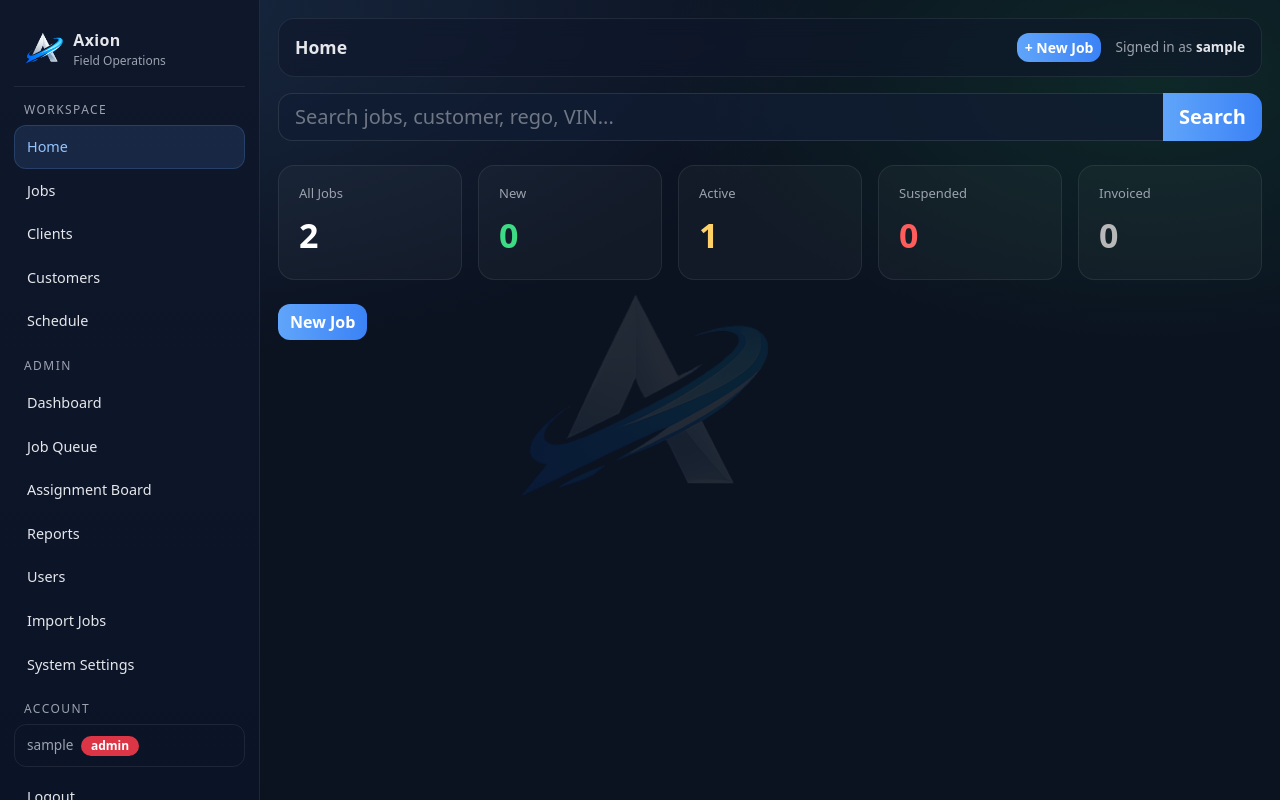
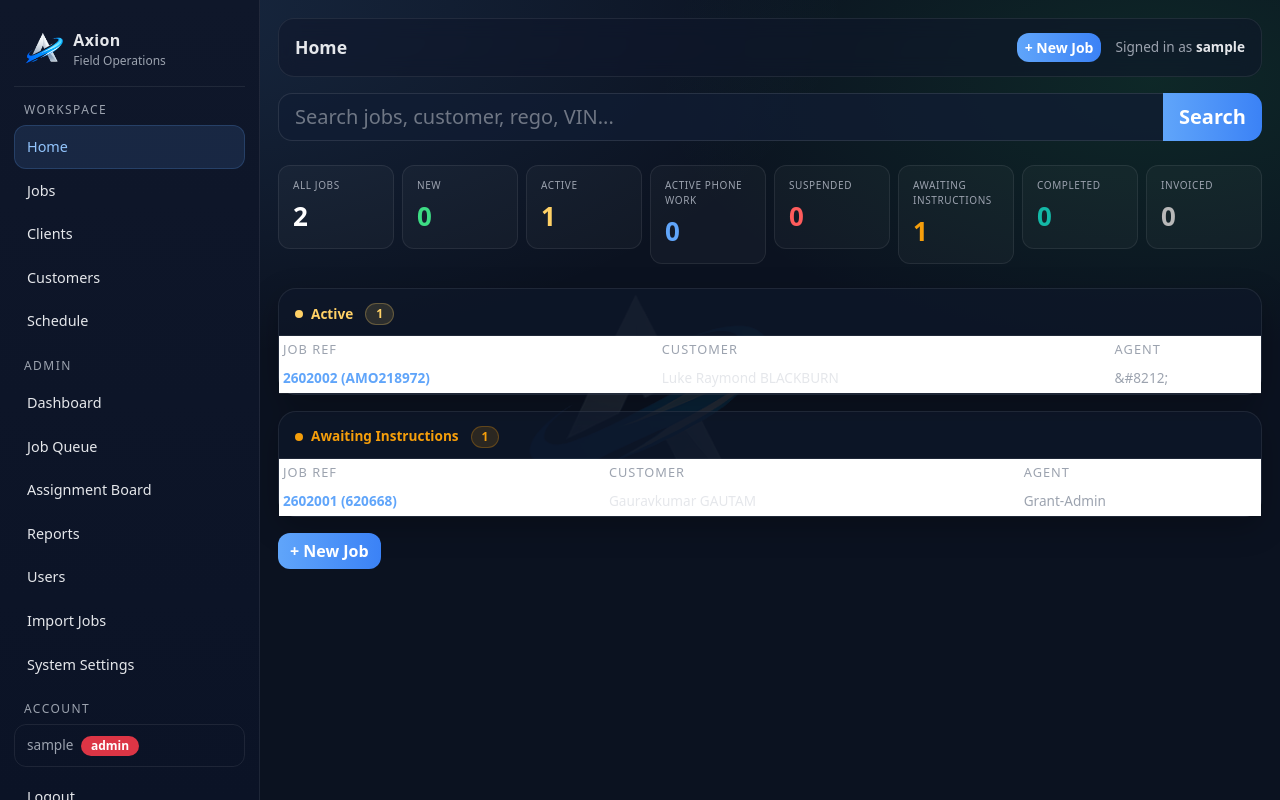
Before and after one commit to reclaimingtheacres-ui/axionx, a Flask app: page /dashboard in a window 1280 px wide. Run offline with Flask 3, Linux system fonts and the light colour scheme; a user stored in the database is signed in; data comes from the database, SQL or seed files in the repository; some libraries are stand-ins or nearby versions.

Commit message:
Organize job statuses into compact tiles and detailed lists
Adds new job status categories and refactors the dashboard to display them in a more organized, visually distinct manner using compact tiles and categorized job lists.

Replit-Commit-Author: Agent
Replit-Commit-Session-Id: 707010a3-0a98-46b5-85d4-72fcdb17e7bb
Replit-Commit-Checkpoint-Type: full_checkpoint
Replit-Commit-Event-Id: fc368f7b-48eb-406e-9b34-fc95f9098d27
Replit-Commit-Screenshot-Url: https://storage.googleapis.com/screenshot-production-us-central1/39eff0fe-e471-42b9-acca-839e18631cba/707010a3-0a98-46b5-85d4-72fcdb17e7bb/ZA1ksoQ
Replit-Helium-Checkpoint-Created: true

```diff
--- a/app.py
+++ b/app.py
@@ -679,26 +679,77 @@ def dashboard():
         cur.execute(q, params)
         return cur.fetchone()["c"]
 
+    STATUS_LIST = [
+        ("New",                       "new"),
+        ("Active",                    "active"),
+        ("Active - Phone work only",  "phone"),
+        ("Suspended",                 "suspended"),
+        ("Awaiting info from client", "awaiting"),
+        ("Completed",                 "completed"),
+        ("Invoiced",                  "invoiced"),
+    ]
+
+    def jrows(status):
+        if role == "agent":
+            sql = """
+                SELECT j.id, j.display_ref, j.status,
+                       COALESCE(cu.first_name || ' ' || cu.last_name,
+                                cu.company, 'No customer') AS customer_name,
+                       u.full_name AS assigned_name
+                FROM jobs j
+                LEFT JOIN customers cu ON cu.id = j.customer_id
+                LEFT JOIN users u ON u.id = j.assigned_user_id
+                WHERE j.status = ? AND j.assigned_user_id = ?
+                ORDER BY j.updated_at DESC
+            """
+            cur.execute(sql, (status, user_id))
+        else:
+            sql = """
+                SELECT j.id, j.display_ref, j.status,
+                       COALESCE(cu.first_name || ' ' || cu.last_name,
+                                cu.company, 'No customer') AS customer_name,
+                       u.full_name AS assigned_name
+                FROM jobs j
+                LEFT JOIN customers cu ON cu.id = j.customer_id
+                LEFT JOIN users u ON u.id = j.assigned_user_id
+                WHERE j.status = ?
+                ORDER BY j.updated_at DESC
+            """
+            cur.execute(sql, (status,))
+        return cur.fetchall()
+
     if role == "agent":
         base = "assigned_user_id = ?"
         p    = (user_id,)
         jobs_all       = jcount(base, p)
-        jobs_new       = jcount(base + " AND status = 'New'",       (user_id,))
-        jobs_active    = jcount(base + " AND status LIKE 'Active%'", (user_id,))
-        jobs_suspended = jcount(base + " AND status = 'Suspended'",  (user_id,))
-        jobs_invoiced  = jcount(base + " AND status = 'Invoiced'",   (user_id,))
+        jobs_new       = jcount(base + " AND status = 'New'",                      (user_id,))
+        jobs_active    = jcount(base + " AND status = 'Active'",                   (user_id,))
+        jobs_phone     = jcount(base + " AND status = 'Active - Phone work only'", (user_id,))
+        jobs_suspended = jcount(base + " AND status = 'Suspended'",                (user_id,))
+        jobs_awaiting  = jcount(base + " AND status = 'Awaiting info from client'",(user_id,))
+        jobs_completed = jcount(base + " AND status = 'Completed'",                (user_id,))
+        jobs_invoiced  = jcount(base + " AND status = 'Invoiced'",                 (user_id,))
     else:
         jobs_all       = jcount()
         jobs_new       = jcount("status = 'New'")
-        jobs_active    = jcount("status LIKE 'Active%'")
+        jobs_active    = jcount("status = 'Active'")
+        jobs_phone     = jcount("status = 'Active - Phone work only'")
         jobs_suspended = jcount("status = 'Suspended'")
+        jobs_awaiting  = jcount("status = 'Awaiting info from client'")
+        jobs_completed = jcount("status = 'Completed'")
         jobs_invoiced  = jcount("status = 'Invoiced'")
 
+    rows_by_status = {status: jrows(status) for status, _ in STATUS_LIST}
+
     conn.close()
     return render_template("index.html",
-        jobs_all=jobs_all, jobs_new=jobs_new,
-        jobs_active=jobs_active, jobs_suspended=jobs_suspended,
-        jobs_invoiced=jobs_invoiced)
+        jobs_all=jobs_all,
+        jobs_new=jobs_new,       jobs_active=jobs_active,
+        jobs_phone=jobs_phone,   jobs_suspended=jobs_suspended,
+        jobs_awaiting=jobs_awaiting, jobs_completed=jobs_completed,
+        jobs_invoiced=jobs_invoiced,
+        rows_by_status=rows_by_status,
+        status_list=STATUS_LIST)
 
 
 
--- a/templates/index.html
+++ b/templates/index.html
@@ -5,41 +5,56 @@
 {% block content %}
 <form method="get" action="/jobs" class="mb-4">
   <div class="input-group input-group-lg">
-    <input type="text"
-           name="q"
-           class="form-control ax-search"
-           placeholder="Search jobs, customer, rego, VIN..."
-           autocomplete="off">
+    <input type="text" name="q" class="form-control ax-search"
+           placeholder="Search jobs, customer, rego, VIN..." autocomplete="off">
     <button class="btn btn-primary ax-search-btn" type="submit">Search</button>
   </div>
 </form>
 
-<div class="row g-3 mb-4">
-  <div class="col-12 col-md-6 col-xl">
+<div class="row g-2 mb-4">
+  <div class="col-6 col-sm-4 col-md-3 col-xl">
     <a class="ax-tile ax-tile-all" href="/jobs">
       <div class="ax-tile-title">All Jobs</div>
       <div class="ax-tile-value">{{ jobs_all }}</div>
     </a>
   </div>
-  <div class="col-12 col-md-6 col-xl">
+  <div class="col-6 col-sm-4 col-md-3 col-xl">
     <a class="ax-tile ax-tile-new" href="/jobs?status=New">
       <div class="ax-tile-title">New</div>
       <div class="ax-tile-value">{{ jobs_new }}</div>
     </a>
   </div>
-  <div class="col-12 col-md-6 col-xl">
+  <div class="col-6 col-sm-4 col-md-3 col-xl">
     <a class="ax-tile ax-tile-active" href="/jobs?status=Active">
       <div class="ax-tile-title">Active</div>
       <div class="ax-tile-value">{{ jobs_active }}</div>
     </a>
   </div>
-  <div class="col-12 col-md-6 col-xl">
+  <div class="col-6 col-sm-4 col-md-3 col-xl">
+    <a class="ax-tile ax-tile-phone" href="/jobs?status=Active+-+Phone+work+only">
+      <div class="ax-tile-title">Active Phone Work</div>
+      <div class="ax-tile-value">{{ jobs_phone }}</div>
+    </a>
+  </div>
+  <div class="col-6 col-sm-4 col-md-3 col-xl">
     <a class="ax-tile ax-tile-suspended" href="/jobs?status=Suspended">
       <div class="ax-tile-title">Suspended</div>
       <div class="ax-tile-value">{{ jobs_suspended }}</div>
     </a>
   </div>
-  <div class="col-12 col-md-6 col-xl">
+  <div class="col-6 col-sm-4 col-md-3 col-xl">
+    <a class="ax-tile ax-tile-awaiting" href="/jobs?status=Awaiting+info+from+client">
+      <div class="ax-tile-title">Awaiting Instructions</div>
+      <div class="ax-tile-value">{{ jobs_awaiting }}</div>
+    </a>
+  </div>
+  <div class="col-6 col-sm-4 col-md-3 col-xl">
+    <a class="ax-tile ax-tile-completed" href="/jobs?status=Completed">
+      <div class="ax-tile-title">Completed</div>
+      <div class="ax-tile-value">{{ jobs_completed }}</div>
+    </a>
+  </div>
+  <div class="col-6 col-sm-4 col-md-3 col-xl">
     <a class="ax-tile ax-tile-invoiced" href="/jobs?status=Invoiced">
       <div class="ax-tile-title">Invoiced</div>
       <div class="ax-tile-value">{{ jobs_invoiced }}</div>
@@ -47,5 +62,55 @@
   </div>
 </div>
 
-<a class="btn btn-primary" href="/jobs/new">New Job</a>
+{% set label_map = {
+  'New':                       ('New',                   '#3ddc84'),
+  'Active':                    ('Active',                '#ffd166'),
+  'Active - Phone work only':  ('Active Phone Work',     '#60a5fa'),
+  'Suspended':                 ('Suspended',             '#ff5c5c'),
+  'Awaiting info from client': ('Awaiting Instructions', '#f59e0b'),
+  'Completed':                 ('Completed',             '#14b8a6'),
+  'Invoiced':                  ('Invoiced',              '#b8b8b8'),
+} %}
+
+{% for status, key in status_list %}
+  {% set jobs = rows_by_status[status] %}
+  {% if jobs %}
+  {% set lbl, colour = label_map[status] %}
+  <div class="ax-card mb-3">
+    <div class="ax-card-h d-flex align-items-center gap-2" style="padding-bottom:10px">
+      <span style="width:8px;height:8px;border-radius:50%;background:{{ colour }};flex-shrink:0;display:inline-block"></span>
+      <span style="color:{{ colour }};font-size:.85rem;font-weight:600">{{ lbl }}</span>
+      <span class="badge rounded-pill ms-1" style="background:{{ colour }}22;color:{{ colour }};border:1px solid {{ colour }}44;font-size:.75rem">{{ jobs|length }}</span>
+    </div>
+    <div class="table-responsive">
+      <table class="table table-sm mb-0" style="font-size:.85rem">
+        <thead>
+          <tr style="color:var(--muted)">
+            <th style="font-weight:500;border-color:var(--line)">Job Ref</th>
+            <th style="font-weight:500;border-color:var(--line)">Customer</th>
+            <th style="font-weight:500;border-color:var(--line)">Agent</th>
+          </tr>
+        </thead>
+        <tbody>
+          {% for j in jobs %}
+          <tr style="cursor:pointer;border-color:var(--line)" onclick="window.location='/jobs/{{ j.id }}'">
+            <td style="border-color:var(--line);color:var(--accent);font-weight:600">{{ j.display_ref }}</td>
+            <td style="border-color:var(--line);color:var(--text)">{{ j.customer_name }}</td>
+            <td style="border-color:var(--line);color:var(--muted)">{{ j.assigned_name or '&#8212;' }}</td>
+          </tr>
+          {% endfor %}
+        </tbody>
+      </table>
+    </div>
+  </div>
+  {% endif %}
+{% endfor %}
+
+{% if jobs_all == 0 %}
+<div style="color:var(--muted);text-align:center;padding:2rem 0;font-size:.9rem">No jobs yet.</div>
+{% endif %}
+
+<div class="mt-3">
+  <a class="btn btn-primary" href="/jobs/new">+ New Job</a>
+</div>
 {% endblock %}
--- a/templates/layout.html
+++ b/templates/layout.html
@@ -238,20 +238,23 @@
     .ax-tile{
       display: block;
       text-decoration: none;
-      border-radius: 16px;
-      padding: 18px 20px;
+      border-radius: 12px;
+      padding: 12px 14px;
       border: 1px solid rgba(255,255,255,.08);
       background: rgba(255,255,255,.03);
       transition: transform .12s ease, background .12s ease;
     }
     .ax-tile:hover{ transform: translateY(-2px); background: rgba(255,255,255,.06); }
-    .ax-tile-title{ font-size: 13px; color: var(--muted); margin-bottom: 6px; }
-    .ax-tile-value{ font-size: 34px; font-weight: 700; letter-spacing: .2px; }
-    .ax-tile-all      .ax-tile-value{ color: #ffffff; }
-    .ax-tile-new      .ax-tile-value{ color: #3ddc84; }
-    .ax-tile-active   .ax-tile-value{ color: #ffd166; }
+    .ax-tile-title{ font-size: 10px; text-transform: uppercase; letter-spacing: .06em; color: var(--muted); margin-bottom: 4px; }
+    .ax-tile-value{ font-size: 26px; font-weight: 700; letter-spacing: .2px; }
+    .ax-tile-all       .ax-tile-value{ color: #ffffff; }
+    .ax-tile-new       .ax-tile-value{ color: #3ddc84; }
+    .ax-tile-active    .ax-tile-value{ color: #ffd166; }
+    .ax-tile-phone     .ax-tile-value{ color: #60a5fa; }
     .ax-tile-suspended .ax-tile-value{ color: #ff5c5c; }
-    .ax-tile-invoiced .ax-tile-value{ color: #b8b8b8; }
+    .ax-tile-awaiting  .ax-tile-value{ color: #f59e0b; }
+    .ax-tile-completed .ax-tile-value{ color: #14b8a6; }
+    .ax-tile-invoiced  .ax-tile-value{ color: #b8b8b8; }
   </style>
 </head>
 
```
